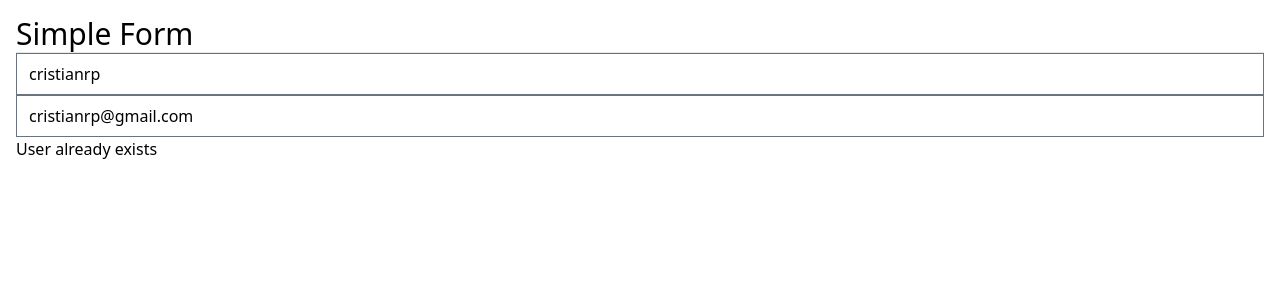
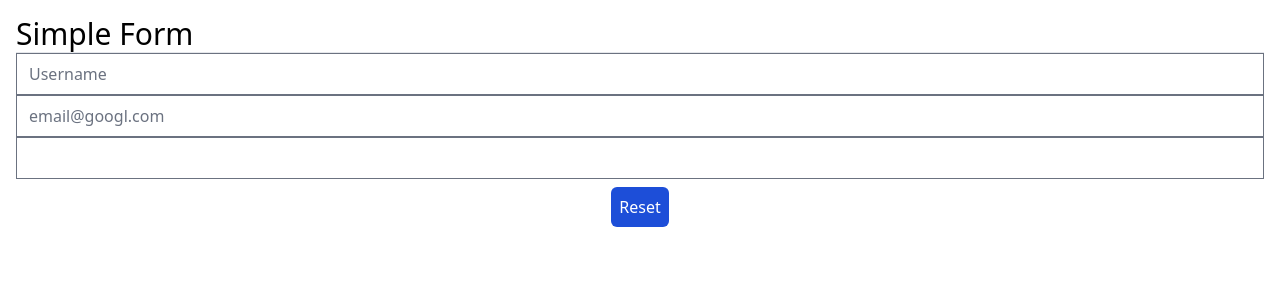
Before and after one commit to CristianRP/hooks-app, a React (Vite) app: page / in a window 1280 px wide. Shown: the top 300 px of the page. Built offline with nearby package versions, Linux system fonts and the light colour scheme.

Commit message:
feat: Add SimpleFormWithHook components and useForm custom hook

```diff
--- /dev/null
+++ b/src/02-useEffect/SimpleFormWithHook.tsx
@@ -0,0 +1,59 @@
+import { useForm } from '../hooks/useForm';
+
+interface Login {
+  username: string,
+  email: string,
+  password: string
+}
+
+export const SimpleFormWithHook = () => {
+
+  const { formState, onInputChange, username, onResetForm } = useForm<Login>({
+    username: '',
+    email: '',
+    password: ''
+  })
+
+  const { email, password } = formState;
+
+
+  return (
+    <div className='flex flex-col'>
+      <h1 className='text-3xl'>Simple Form</h1>
+
+      <hr />
+
+      <input
+        type="text"
+        className=''
+        placeholder='Username'
+        name="username"
+        value={ username }
+        onChange={ onInputChange }
+        />
+
+      <input
+        type="email"
+        placeholder='email@googl.com'
+        name="email"
+        value={ email }
+        onChange={ onInputChange }
+        />
+
+      <input
+        type="password"
+        placeholder=''
+        name="password"
+        value={ password }
+        onChange={ onInputChange }
+        />
+
+      <button
+        className='bg-blue-700 p-2 text-white max-w-lg m-2 self-center rounded-md hover:bg-blue-500 active:bg-blue-400 focus:outline-none focus:ring focus:ring-blue-400'
+        onClick={ () => onResetForm() }
+        >
+        Reset
+      </button>
+    </div>
+  )
+}
--- /dev/null
+++ b/src/hooks/useForm.ts
@@ -0,0 +1,37 @@
+import { ChangeEvent, useState } from 'react';
+
+type FormState<T> = {
+  [K in keyof T]: string;
+}
+
+type UseForm<T> = {
+  formState: FormState<T>;
+  onInputChange: (event: ChangeEvent<HTMLInputElement>) => void;
+  onResetForm: () => void;
+} & {
+  [K in keyof FormState<T>]: string;
+}
+
+export const useForm = <T extends object>( initialForm: T = {} as T): UseForm<T> => {
+  const [formState, setFormState] = useState<FormState<T>>( initialForm as FormState<T>);
+
+
+  const onInputChange = ({ target }: ChangeEvent<HTMLInputElement>) => {
+    const { name, value } = target;
+    setFormState({
+      ...formState,
+      [ name ]: value
+    });
+  }
+
+  const onResetForm = () => {
+    setFormState(initialForm as FormState<T>)
+  }
+
+  return {
+    formState,
+    onInputChange,
+    onResetForm,
+    ...formState,
+  }
+}
--- a/src/main.tsx
+++ b/src/main.tsx
@@ -1,12 +1,12 @@
 import React from 'react'
 import ReactDOM from 'react-dom/client'
 
-import { SimpleForm } from './02-useEffect/SimpleForm'
 
 import './index.css'
+import { SimpleFormWithHook } from './02-useEffect/SimpleFormWithHook'
 
 ReactDOM.createRoot(document.getElementById('root')!).render(
   // <React.StrictMode>
-    <SimpleForm />
+    <SimpleFormWithHook />
   // </React.StrictMode>,
 )
```
